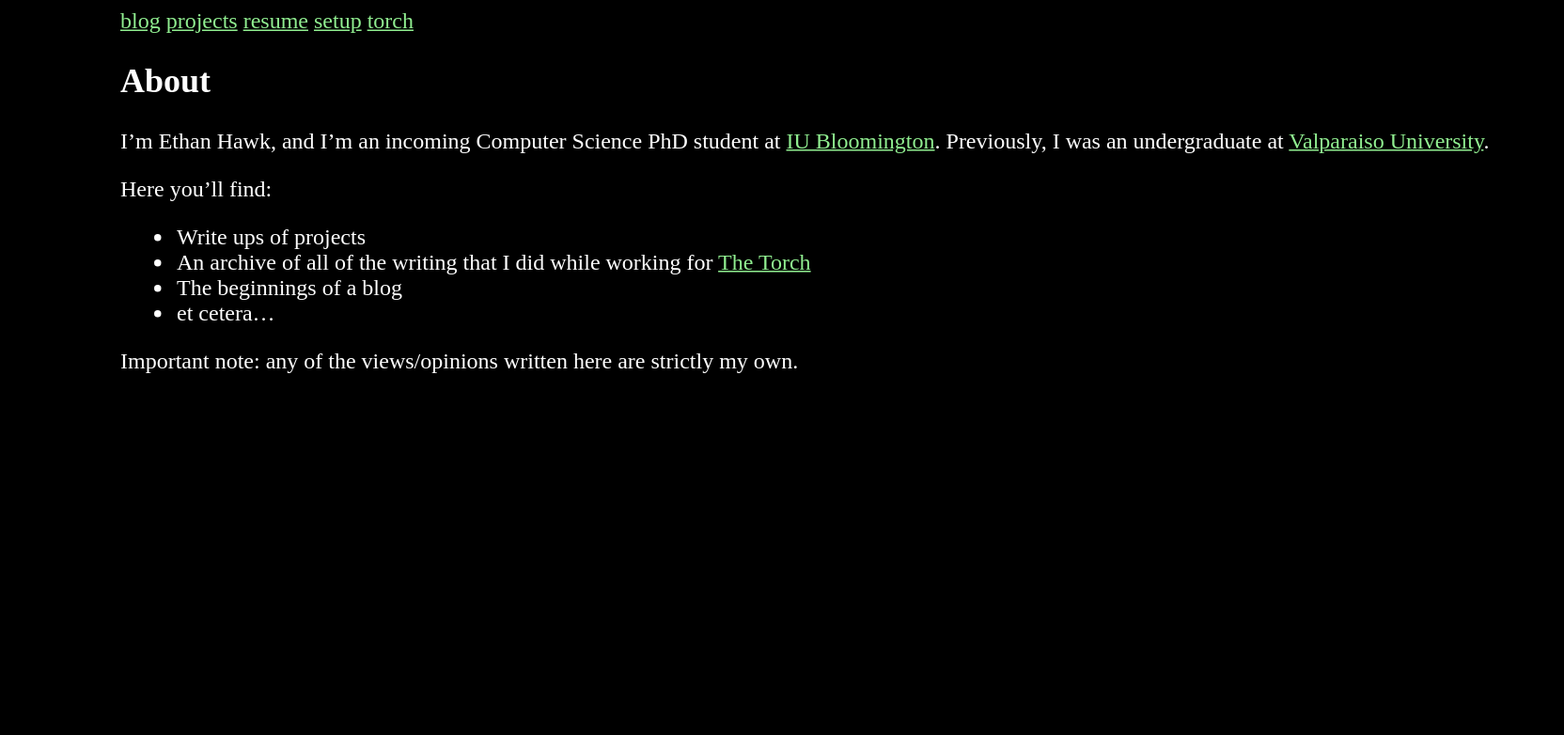
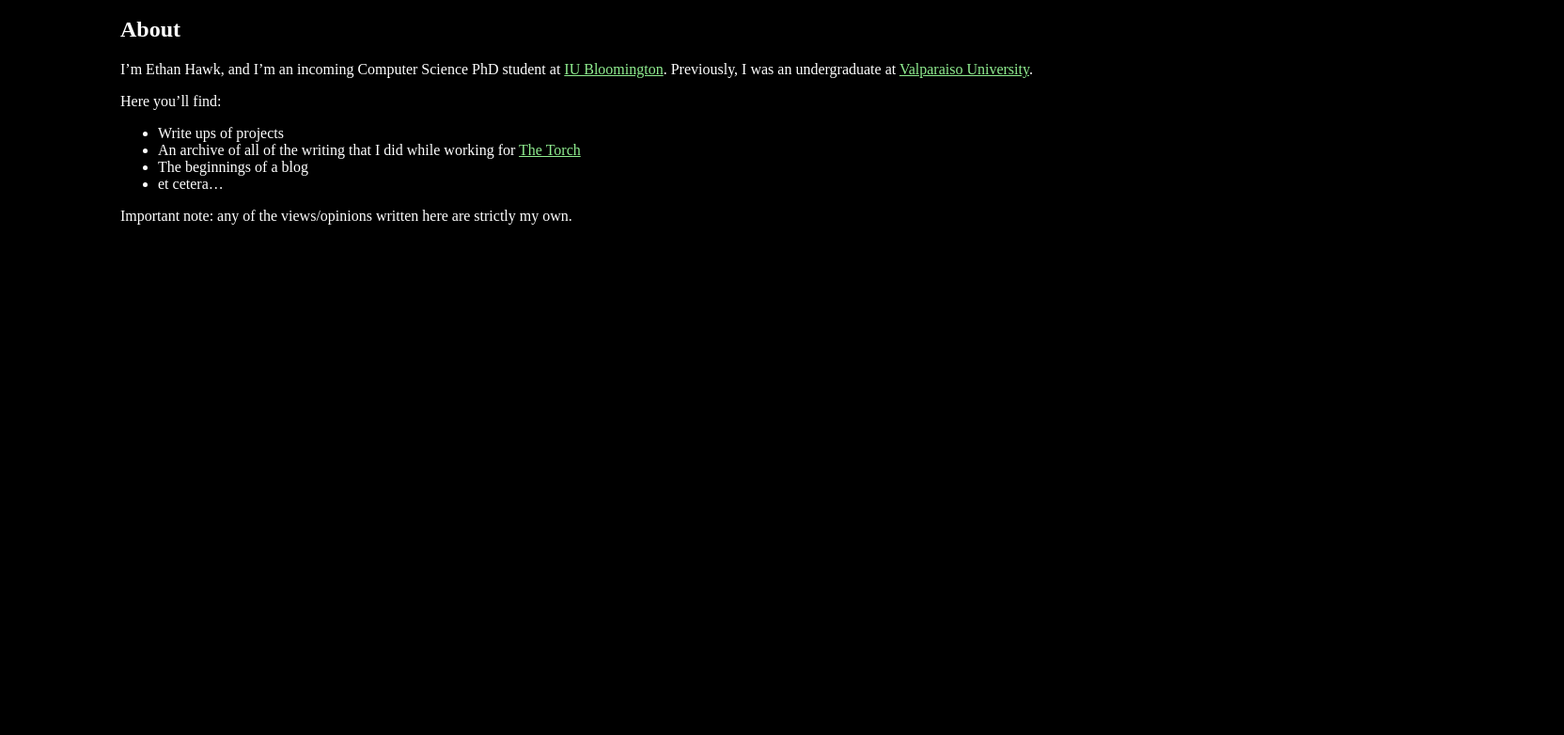
Before and after one commit to echawk/echawk.github.io, a plain HTML site: page index.html in a window 1280 px wide. Shown: the part 86-868 px from the top of the page at 94% size, 1664 px wide, since content can reach past the window. After the commit the page ends 800 px from the top, so only its background shows below. Drawn offline with Linux system fonts and the light colour scheme.

Commit message:
echawk/website@2cc45dd06912b0006e29674d181bb39750c1b892

```diff
--- a/style.css
+++ b/style.css
@@ -3,8 +3,6 @@ body {
   background-color: black;
   margin-right: 10%;
   margin-left: 10%;
-  transform: scale(1.5);
-  transform-origin: 0 0;
 }
 
 a {
```
